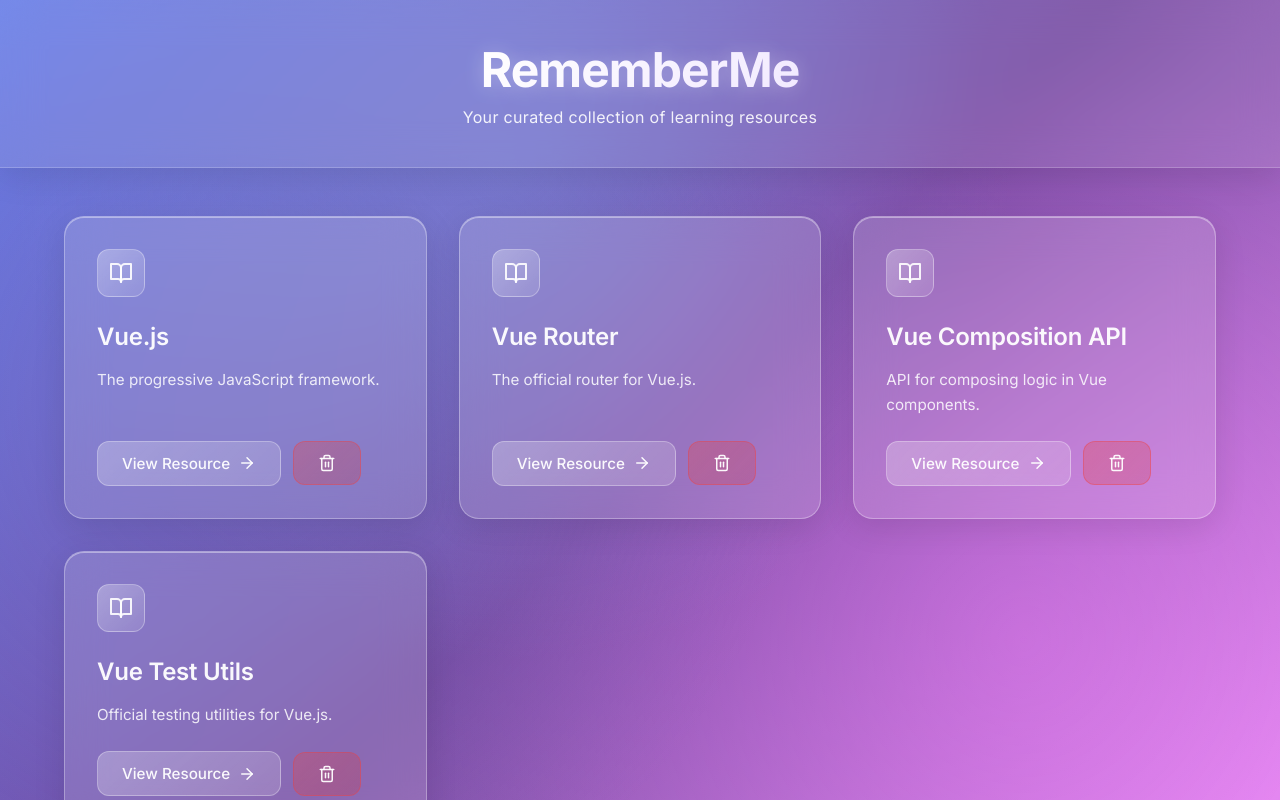
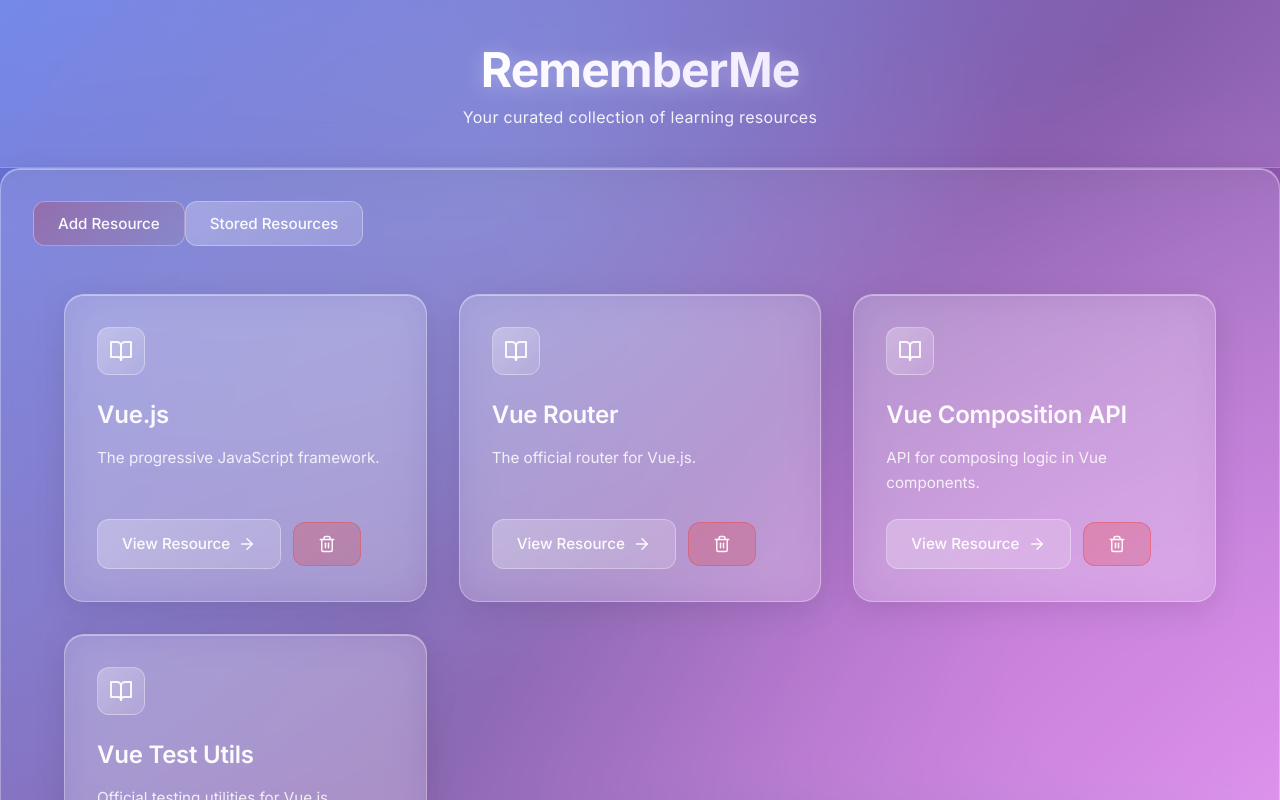
Before and after one commit to lelkadi/vue-complete-resource-app, a Vue app: page / in a window 1280 px wide. Shown: the top 800 px of the page. Built offline with nearby package versions, Linux system fonts and the light colour scheme.

Commit message:
feat: Implement resource management view with `TheResources` and `AddResource` components, and add `secondary` variant to `BaseButton`.

```diff
--- a/src/App.vue
+++ b/src/App.vue
@@ -1,20 +1,20 @@
 <template>
   <TheHeader title="RememberMe" />
-    <ResourcesList />
-    <TheFooter />
+  <TheResources />
+  <TheFooter />
 </template>
 
 <script>
-import ResourcesList from './components/ResourcesList.vue';
+import TheResources from './components/TheResources.vue';
 import TheHeader from './components/layouts/TheHeader.vue';
 import TheFooter from './components/layouts/TheFooter.vue';
 
 export default {
   name: 'App',
   components: {
-    ResourcesList,
+    TheResources,
     TheHeader,
-    TheFooter
+    TheFooter,
   },
 }
 </script>
--- /dev/null
+++ b/src/components/AddResource.vue
@@ -0,0 +1,18 @@
+<template>
+    <BaseCard>
+        <h2>Add a New Resource</h2>
+    </BaseCard>
+</template>
+
+<script>
+import BaseCard from './ui/BaseCard.vue';
+export default {
+    name: 'AddResource',
+    components: {
+        BaseCard
+    }
+}
+</script>
+
+<style scoped>
+</style>
--- /dev/null
+++ b/src/components/TheResources.vue
@@ -0,0 +1,32 @@
+<template>
+    <BaseCard>
+      <BaseButton @click="selectedComponent = 'AddResource'" :variant="selectedComponent === 'AddResource' ? 'primary' : 'secondary'">Add Resource</BaseButton>
+      <BaseButton @click="selectedComponent = 'ResourcesList'" :variant="selectedComponent === 'ResourcesList' ? 'primary' : 'secondary'">Stored Resources</BaseButton>
+      <component :is="selectedComponent"></component>
+    </BaseCard>
+</template>
+
+<script>
+import BaseButton from './ui/BaseButton.vue';
+import BaseCard from './ui/BaseCard.vue';
+import ResourcesList from './ResourcesList.vue';
+import AddResource from './AddResource.vue';
+
+export default {
+  name: 'TheResources',
+  components: {
+    BaseButton,
+    BaseCard,
+    ResourcesList,
+    AddResource
+  },
+  data() {
+    return {
+      selectedComponent: 'ResourcesList'
+    };
+  }
+}
+</script>
+
+<style scoped>
+</style>
--- a/src/components/ui/BaseButton.vue
+++ b/src/components/ui/BaseButton.vue
@@ -22,7 +22,7 @@ export default {
     variant: {
       type: String,
       default: 'primary',
-      validator: (value) => ['primary', 'danger'].includes(value)
+      validator: (value) => ['primary', 'danger', 'secondary'].includes(value)
     },
     href: {
       type: String,
@@ -96,6 +96,23 @@ export default {
   transform: translateX(4px);
 }
 
+/* Secondary variant */
+.secondary {
+  background: linear-gradient(135deg, rgba(203, 40, 40, 0.262), rgba(149, 137, 137, 0.15));
+  border-color: rgba(255, 255, 255, 0.3);
+}
+
+.secondary:hover {
+  background: linear-gradient(135deg, rgba(203, 40, 40, 0.262), rgba(149, 137, 137, 0.15));
+  border-color: rgba(255, 255, 255, 0.5);
+  transform: translateX(4px);
+  box-shadow: 0 4px 20px rgba(0, 0, 0, 0.15);
+}
+
+.secondary:hover :deep(svg) {
+  transform: translateX(4px);
+}
+
 /* Danger variant */
 .danger {
   background: linear-gradient(135deg, rgba(239, 68, 68, 0.3), rgba(220, 38, 38, 0.2));
```
